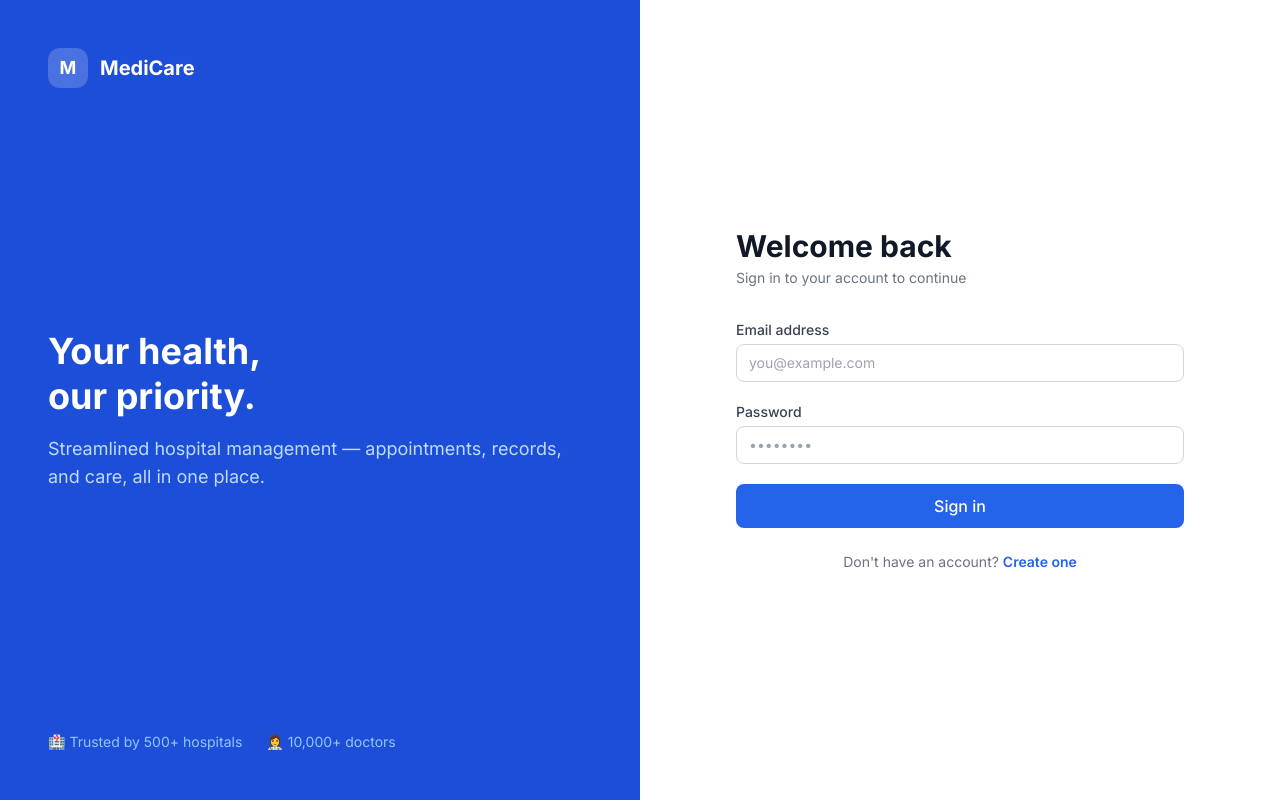
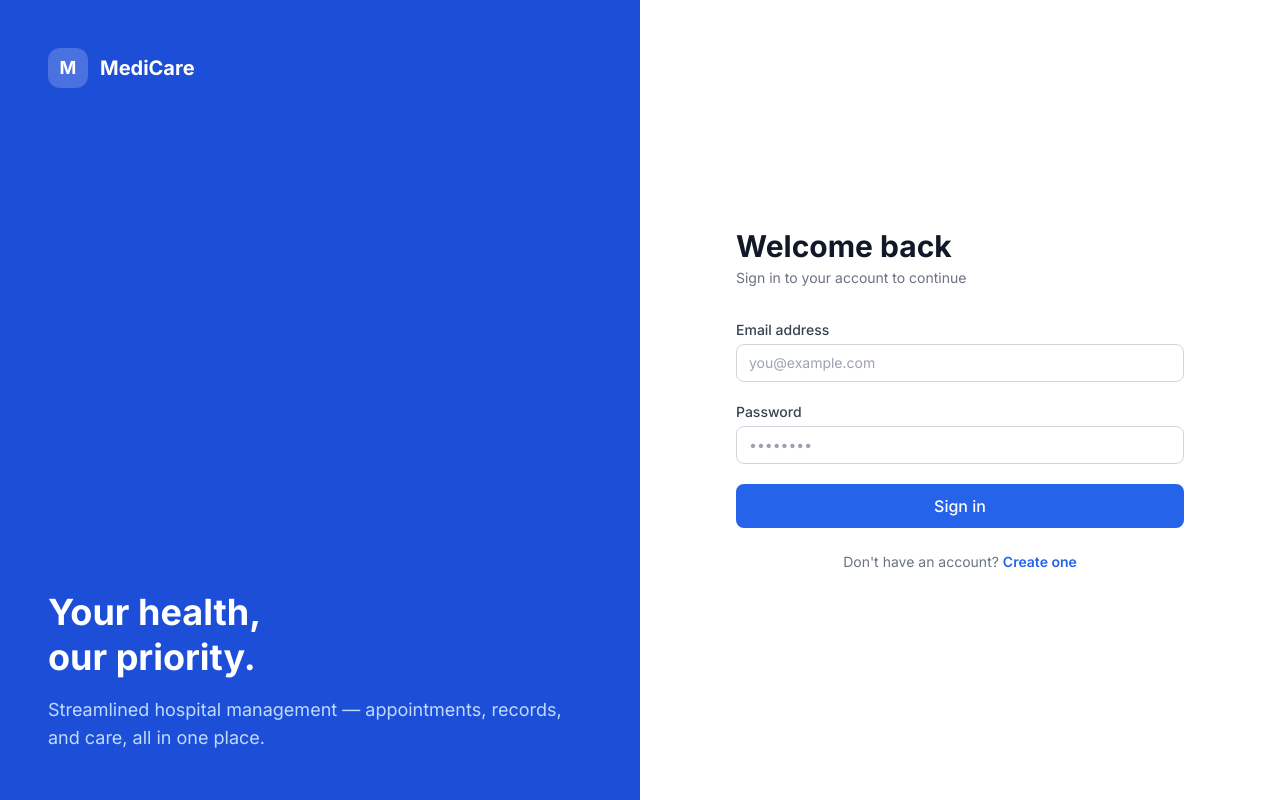
Before and after one commit to ritesh319/Medicare-main, a React (Vite) app in the folder frontend/: page /login in a window 1280 px wide. Built offline with nearby package versions, Linux system fonts and the light colour scheme; no server answers.

Commit message:
Remove trust indicators from LoginPage
Removed the hospital and doctor trust indicators from the login page.

```diff
--- a/frontend/src/pages/auth/LoginPage.jsx
+++ b/frontend/src/pages/auth/LoginPage.jsx
@@ -45,10 +45,6 @@ export default function LoginPage() {
           <p className="text-primary-200 text-lg">
             Streamlined hospital management — appointments, records, and care, all in one place.
           </p>
-        </div>
-        <div className="flex gap-6 text-sm text-primary-300">
-          <span>🏥 Trusted by 500+ hospitals</span>
-          <span>👩‍⚕️ 10,000+ doctors</span>
         </div>
       </div>
 
```
